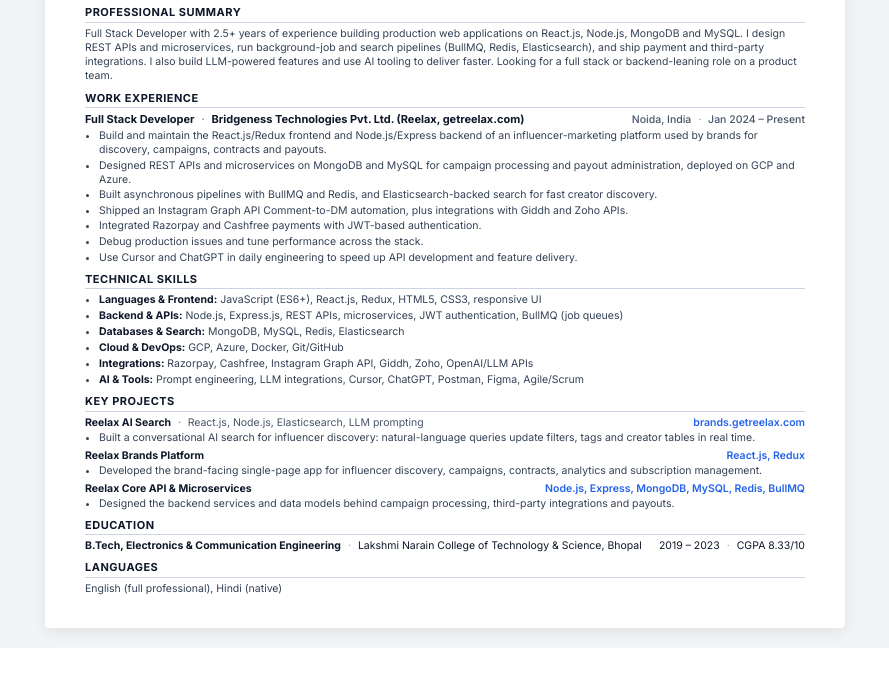
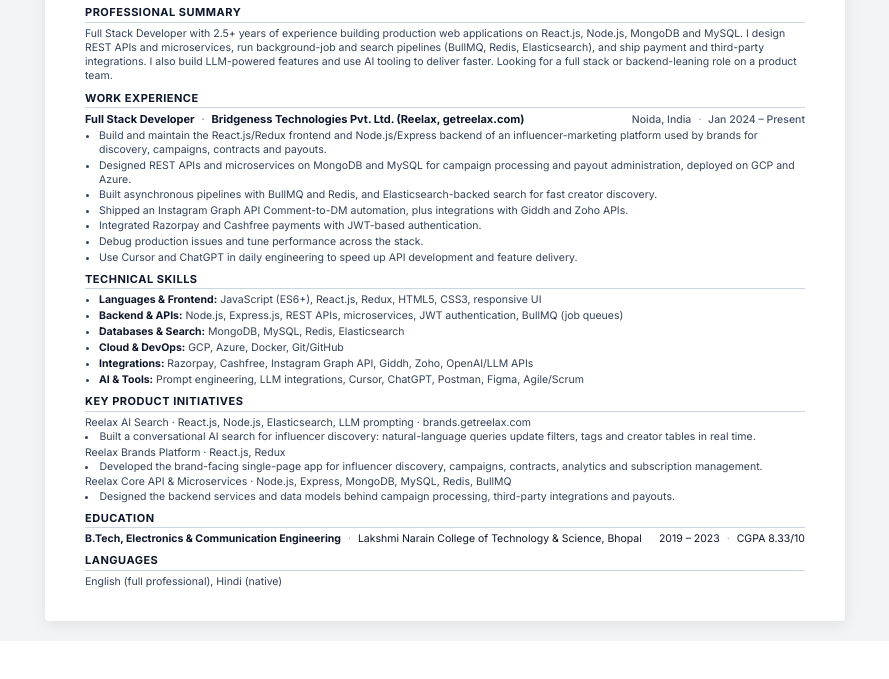
Before and after one commit to harshvgupta1/full-stack-development, a plain HTML site: page resume/index.html in a window 1280 px wide. Shown: the part 121-800 px from the top of the page, without its empty margins (195-1084 px from the left). Drawn offline with Linux system fonts and the light colour scheme.

Commit message:
Rename section to Key Product Initiatives across resume files and PDF

```diff
--- a/resume/index.html
+++ b/resume/index.html
@@ -228,34 +228,13 @@
 <li><strong>AI & Tools:</strong> Prompt engineering, LLM integrations, Cursor, ChatGPT, Postman, Figma, Agile/Scrum</li></ul>
     </section>
     <section>
-      <h2>KEY PROJECTS</h2>
-
-        <div class="project-item">
-          <div class="project-header">
-            <span class="project-title">Reelax AI Search <span class="divider">·</span> <span class="project-stack">React.js, Node.js, Elasticsearch, LLM prompting</span></span>
-            <span class="links"><a href="https://brands.getreelax.com" target="_blank">brands.getreelax.com</a></span>
-          </div>
-          <ul><li>Built a conversational AI search for influencer discovery: natural-language queries update filters, tags and creator tables in real time.</li></ul>
-        </div>
-
-
-        <div class="project-item">
-          <div class="project-header">
-            <span class="project-title">Reelax Brands Platform </span>
-            <span class="links"><a href="https://React.js, Redux" target="_blank">React.js, Redux</a></span>
-          </div>
-          <ul><li>Developed the brand-facing single-page app for influencer discovery, campaigns, contracts, analytics and subscription management.</li></ul>
-        </div>
-
-
-        <div class="project-item">
-          <div class="project-header">
-            <span class="project-title">Reelax Core API & Microservices </span>
-            <span class="links"><a href="https://Node.js, Express, MongoDB, MySQL, Redis, BullMQ" target="_blank">Node.js, Express, MongoDB, MySQL, Redis, BullMQ</a></span>
-          </div>
-          <ul><li>Designed the backend services and data models behind campaign processing, third-party integrations and payouts.</li></ul>
-        </div>
-
+      <h2>KEY PRODUCT INITIATIVES</h2>
+      <p>Reelax AI Search · React.js, Node.js, Elasticsearch, LLM prompting · brands.getreelax.com</p>
+<li>Built a conversational AI search for influencer discovery: natural-language queries update filters, tags and creator tables in real time.</li>
+<p>Reelax Brands Platform · React.js, Redux</p>
+<li>Developed the brand-facing single-page app for influencer discovery, campaigns, contracts, analytics and subscription management.</li>
+<p>Reelax Core API & Microservices · Node.js, Express, MongoDB, MySQL, Redis, BullMQ</p>
+<li>Designed the backend services and data models behind campaign processing, third-party integrations and payouts.</li>
     </section>
     <section>
       <h2>EDUCATION</h2>
--- a/resume/resume.txt
+++ b/resume/resume.txt
@@ -33,7 +33,7 @@
 
 ---
 
-KEY PROJECTS
+KEY PRODUCT INITIATIVES
 Reelax AI Search · React.js, Node.js, Elasticsearch, LLM prompting · brands.getreelax.com
 - Built a conversational AI search for influencer discovery: natural-language queries update filters, tags and creator tables in real time.
 
```
Also changed, not shown: resume/Harsh_Vardhan_Gupta_Resume.md (+1 -1 lines), 1 other file.
